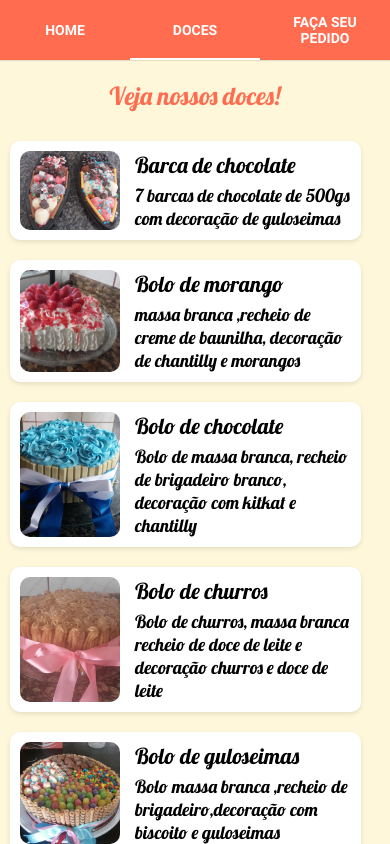
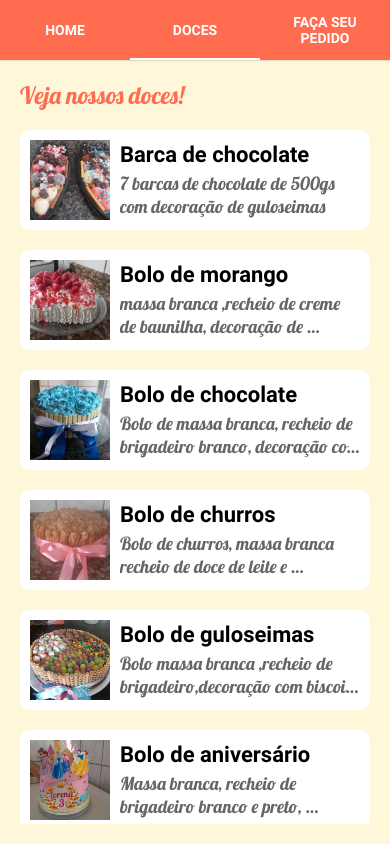
Before and after one commit to Luiz14es/App-Tia-Quero-Doce-, a React Native app: screen /Doces in a window 390 px wide. Built offline with nearby package versions, Linux system fonts and the light colour scheme.

Commit message:
Desenvolvimento do Modal da pagina doces.js

```diff
--- a/App.js
+++ b/App.js
@@ -96,6 +96,8 @@ function HomeScreen() {
             </TouchableOpacity>
           </View>
       </Animated.View>
+
+      <Text>oi</Text>
     </View>
   );
 }
--- a/assets/pages/doces.estilos.js
+++ b/assets/pages/doces.estilos.js
@@ -1,49 +1,81 @@
-import { StyleSheet } from "react-native";
+import { StyleSheet } from 'react-native';
 
 export const styles = StyleSheet.create({
   container: {
     flex: 1,
-      alignItems: 'center',
+    padding: 20,
     backgroundColor: '#fef7da',
   },
   title: {
-      fontSize: 25,
-      color: '#ff6c50',
-      margin: 20,
-      textAlign: 'center',
+    fontSize: 24,
     fontFamily: 'Lobster',
+    marginBottom: 20,
+    color: "#ff6c50",
   },
   card: {
-      flexDirection: "row",
-      backgroundColor: "#fff",
+    backgroundColor: '#fff',
     borderRadius: 10,
+    marginBottom: 20,
+    overflow: 'hidden',
+    flexDirection: 'row',
     padding: 10,
-      margin: 10,
-      shadowColor: '#000',
-      shadowOpacity: 0.1,
-      shadowOffset: { width: 0, height: 2 },
-      shadowRadius: 5,
-      alignItems: "center",
-      width: "90%",
   },
   imagem: {
-      width: 100,
-      height: "100%",
-      borderRadius: 10,
-      marginRight: 10
+    width: 80,
+    height: 80,
+    marginRight: 10,
   },
   info: {
-      marginLeft: 5,
-      flexShrink: 1,
+    flex: 1,
+    justifyContent: 'center',
   },
   nome: {
     fontSize: 22,
-      marginBottom: 5,
-      fontFamily: 'Lobster',
+    fontFamily: 'Roboto',
+    fontWeight: "bold",
+    marginBottom: 5
   },
   descricao: {
     fontSize: 18,
-      flexWrap: "wrap",
+    color: "#666",
     fontFamily: 'Lobster',
-    }
+  },
+  modalOverlay: {
+    flex: 1,
+    justifyContent: 'center',
+    alignItems: 'center',
+    backgroundColor: 'rgba(0, 0, 0, 0.5)',
+  },
+  modalContainer: {
+    width: '80%',
+    backgroundColor: '#fff',
+    padding: 20,
+    borderRadius: 10,
+    alignItems: 'center',
+  },
+  modalTitle: {
+    fontSize: 22,
+    fontWeight: 'bold',
+    marginBottom: 10,
+  },
+  modalImage: {
+    width: 150,
+    height: 150,
+    marginBottom: 10,
+  },
+  modalDescription: {
+    fontSize: 16,
+    textAlign: 'center',
+    marginBottom: 10,
+  },
+  modalPrice: {
+    fontSize: 18,
+    fontWeight: 'bold',
+    color: '#ff6c50',
+  },
+  modalServing: {
+    fontSize: 16,
+    color: '#333',
+    marginBottom: 10,
+  },
 });
--- a/assets/pages/doces.js
+++ b/assets/pages/doces.js
@@ -1,30 +1,66 @@
-import React from 'react';
-import { View, Text, FlatList, Image } from 'react-native';
+import React, { useState } from 'react';
+import { View, Text, FlatList, Image, Modal, TouchableOpacity, Button } from 'react-native';
 import { data } from '../Components/doceList';
-
 import { styles } from './doces.estilos';
 
 export default function Doces() {
-  const renderItem = ({item}) => {
-    return(
+  const [modalVisible, setModalVisible] = useState(false);
+  const [selectedItem, setSelectedItem] = useState(null);
+
+  const openModal = (item) => {
+    setSelectedItem(item);
+    setModalVisible(true);
+  };
+
+  const closeModal = () => {
+    setModalVisible(false);
+    setSelectedItem(null);
+  };
+
+  const renderItem = ({ item }) => {
+    return (
+      <TouchableOpacity onPress={() => openModal(item)}>
         <View style={styles.card}>
           <Image source={item.image} style={styles.imagem} />
           <View style={styles.info}>
             <Text style={styles.nome}>{item.nome}</Text>
-        <Text style={styles.descricao}>{item.descricao}</Text>
+            <Text style={styles.descricao} numberOfLines={2}>
+              {item.descricao}
+            </Text>
           </View>
         </View>
-    )
-  }
+      </TouchableOpacity>
+    );
+  };
 
-  return(
+  return (
     <View style={styles.container}>
       <Text style={styles.title}>Veja nossos doces!</Text>
       <FlatList
         data={data}
         renderItem={renderItem}
-          keyExtractor={item => item.id}
+        keyExtractor={(item) => item.id}
       />
+
+      {selectedItem && (
+        <Modal
+          animationType="slide"
+          transparent={true}
+          visible={modalVisible}
+          onRequestClose={closeModal}
+        >
+          <TouchableOpacity style={styles.modalOverlay} onPress={closeModal}>
+            <View style={styles.modalContainer}>
+              <Text style={styles.modalTitle}>{selectedItem.nome}</Text>
+              <Image source={selectedItem.image} style={styles.modalImage} />
+              <Text style={styles.modalDescription}>{selectedItem.descricao}</Text>
+              <Text style={styles.modalPrice}>Preço: R$50</Text>
+              <Text style={styles.modalServing}>Serve: 10 pessoas</Text>
+              <Button title="Fechar" onPress={closeModal} />
             </View>
-  )
+          </TouchableOpacity>
+        </Modal>
+      )}
+    </View>
+  );
 }
```
Lines whose indentation alone changed are shown as unchanged.
